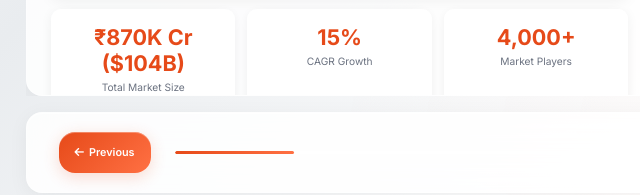
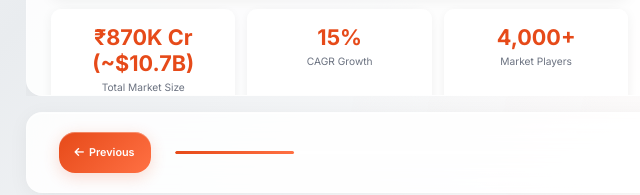
Before and after one commit to astikezyhelpers/Cleartrip, a website: page slide02.html in a window 1280 px wide. Shown: the part 581-776 px from the top of the page, 0-640 px from the left. Drawn offline with nearby package versions, Linux system fonts and the light colour scheme; some packages are replaced by stand-ins of ours; a script that the page names is missing.

Commit message:
Changed market number

```diff
--- a/slide02.html
+++ b/slide02.html
@@ -31,7 +31,7 @@
 
             <div class="stats-grid">
               <div class="stat-card">
-                <span class="stat-number">₹870K Cr ($104B)</span>
+                <span class="stat-number">₹870K Cr (~$10.7B)</span>
                 <span class="stat-label">Total Market Size</span>
               </div>
               <div class="stat-card">
```
